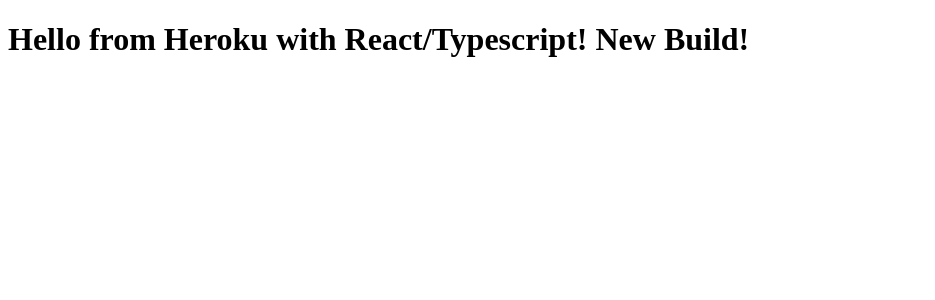
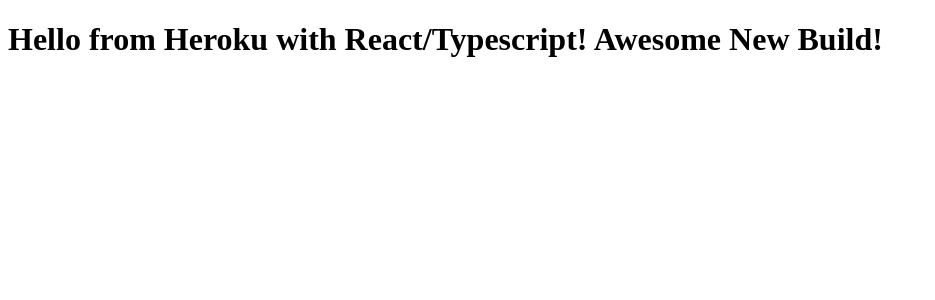
Before and after one commit to Dawid-Dahl/heroku-test, a React app: page / in a window 1280 px wide. Shown: the top 300 px of the page, without its empty margins (0-935 px from the left). Built offline with nearby package versions, Linux system fonts and the light colour scheme; the HTML template or start-up script is replaced by a standard one.

Commit message:
switched to build in package.json

```diff
--- a/package.json
+++ b/package.json
@@ -5,7 +5,7 @@
 	"main": "server.ts",
 	"scripts": {
 		"start": "node dist/server/server.js",
-		"heroku-postbuild": "tsc && parcel build src/client/index.html --out-dir dist/client",
+		"build": "tsc && parcel build src/client/index.html --out-dir dist/client",
 		"dev-start": "npx ts-node src/server/server.ts",
 		"dev-build": "parcel build src/client/index.html --out-dir dist/client",
 		"prebuild": "rm -rf dist/client",
--- a/src/client/components/MyComponent.tsx
+++ b/src/client/components/MyComponent.tsx
@@ -1,7 +1,7 @@
 import React from "react";
 
 export const MyComponent: React.FC = () => {
-	return <h1>Hello from Heroku with React/Typescript! New Build!</h1>;
+	return <h1>Hello from Heroku with React/Typescript! Awesome New Build!</h1>;
 };
 
 export default MyComponent;
```
